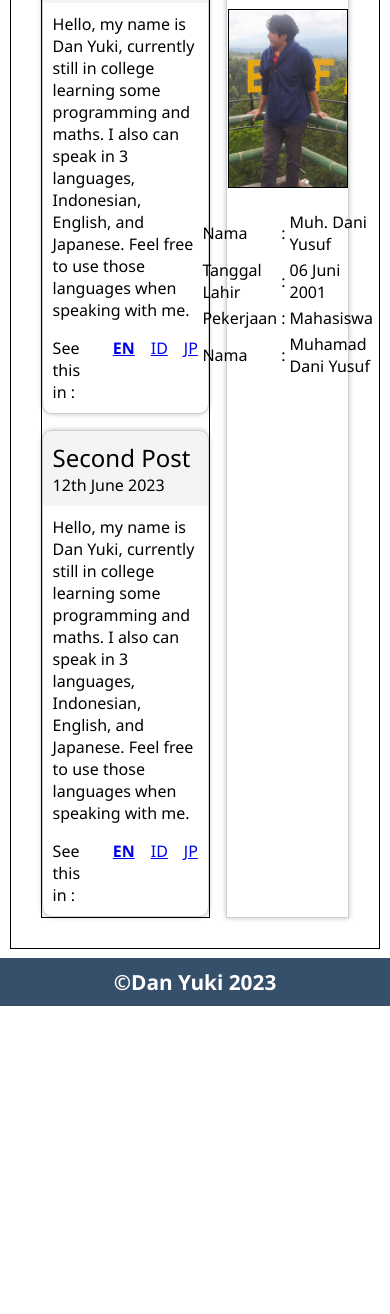
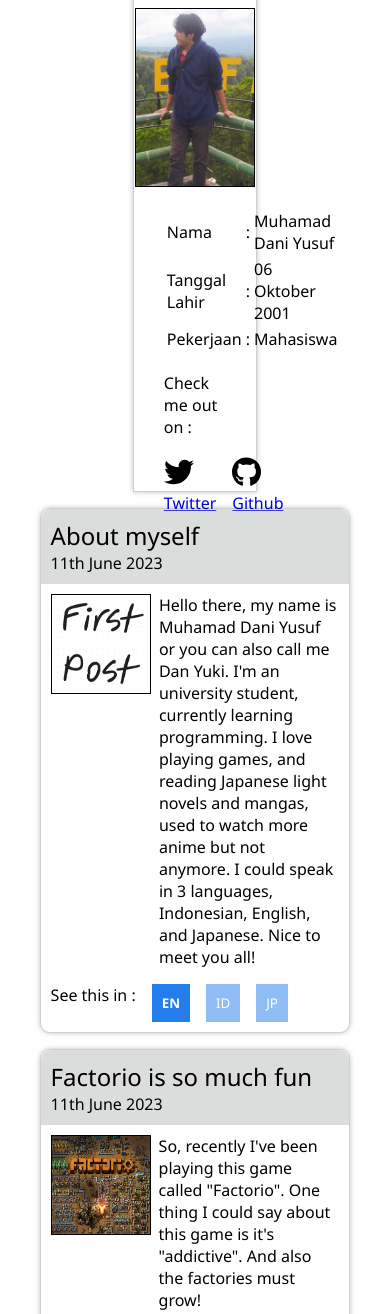
Before and after one commit to DanYuki/dan-profile-page, a plain HTML site: page index.html in a window 390 px wide. Shown: the part 381-1695 px from the top of the page. Before the commit the page ends 1387 px from the top, so only its background shows below. Drawn offline with Linux system fonts and the light colour scheme.

Commit message:
Fixed the language switching stuff, and also finished the media query, all's done

```diff
--- a/assets/css/main.css
+++ b/assets/css/main.css
@@ -46,7 +46,7 @@ body .content {
 .content {
     margin: 0.6em 0.6em 0.6em 0.6em;
     padding: 30px;
-    border: 1px solid;
+    /* border: 1px solid; */
 }
 
 .card {
@@ -58,13 +58,18 @@ body .content {
 
 aside {
     width: 40%;
+    max-height: 600px;
     /* font-size: .9em; */
     border: 1px solid;
     order: 2;
     display: flex;
     flex-direction: column;
     gap: 1.2em;
-    align-items: center;
+    /* align-items: center; */
+}
+
+aside img {
+    align-self: center;
 }
 
 aside h1{
@@ -77,6 +82,16 @@ aside ul {
     border: 1px solid black;
 }
 
+aside .social {
+    display: flex;
+    gap: 1em;
+}
+
+aside .social-link {
+    display: flex;
+    flex-direction: column;
+}
+
 main {
     width: 100%;
     display: flex;
@@ -86,7 +101,7 @@ main {
     /* margin: 0.6em 0.6em 0.6em 0.6em; */
     /* padding: 30px; */
     order: 1;
-    border: 1px solid;
+    /* border: 1px solid; */
 }
 
 .post {
@@ -96,7 +111,7 @@ main {
 }
 
 .post .post-title{
-    background-color: #a0a3a120;
+    background-color: #a0a3a160;
     padding: 10px;
     border-radius: 10px 10px 0 0;
     /* border: 1px solid; */
@@ -111,18 +126,39 @@ main {
     padding: 10px;
 }
 
+.post .post-body {
+    display: flex;
+    gap: .5em;
+}
+
+.post button {
+    background-color: #237deb;
+    color: white;
+    border: none;
+    padding: 10px;
+}
+
 .post .post-lang {
     margin-top: 1em;
     display: flex;
     gap: 1em;
 }
 
+
 .post .post-lang .lang-active {
+        background-color: #237deb;
     font-weight: bold;
 }
 
 .post .post-lang .lang-disabled {
+    background-color: #237deb80;
     font-weight: lighter;
+}
+
+.post .post-lang .lang-disabled:hover {
+    background-color: #237deb;
+    /* font-weight: lighter; */
+    transition: .2s ease-in-out;
 }
 
 .post .active {
@@ -143,3 +179,14 @@ footer {
     /* left: 0; */
     width: 100%;
 }
+
+@media screen and (max-width: 720px) {
+    body .content {
+        display: block;
+    }
+    aside {
+        margin-left: auto;
+        margin-right: auto;
+        margin-bottom: 1em;
+    }
+}
--- a/index.html
+++ b/index.html
@@ -5,6 +5,7 @@
     <meta name="viewport" content="width=device-width, initial-scale=1.0">
     <title>Dan Yuki</title>
     <link rel="stylesheet" href="assets/css/main.css">
+    <script src="https://kit.fontawesome.com/7e1a72f06d.js" crossorigin="anonymous"></script>
 </head>
 <body>
     <header>
@@ -31,71 +32,93 @@
                 <tr>
                     <td>Nama</td>
                     <td>:</td>
-                    <td style="vertical-align: center;">Muh. Dani Yusuf</td>
+                    <td style="vertical-align: center;">Muhamad Dani Yusuf</td>
                 </tr>
                 <tr>
                     <td>Tanggal Lahir</td>
                     <td>:</td>
-                    <td>06 Juni 2001</td>
+                    <td>06 Oktober 2001</td>
                 </tr>
                 <tr>
                     <td>Pekerjaan</td>
                     <td>:</td>
                     <td>Mahasiswa</td>
                 </tr>
-                <tr>
-                    <td>Nama</td>
-                    <td>:</td>
-                    <td>Muhamad Dani Yusuf</td>
-                </tr>
             </table>
-            <!-- <ul>
-                <li>Nama : Muhamad Dani Yusuf</li>
-                <li>Tempat Tanggal Lahir : Bekasi, <br>06 Oktober 2001</li>
-                <li>Pekerjaan : Mahasiswa di Universitas Bhayangkara Jakarta Raya</li>
-                <li>Check me out on : </li> -->
-                <!-- Put github and twitter -->
-            <!-- </ul> -->
+            <p>Check me out on :</p>
+            <div class="social">
+                <div class="social-link">
+                    <a href="https://twitter.com/DanYuki8" target="_blank"><img src="assets/img/twitter.svg" alt="" height="30px"><p>Twitter</p></a>
+                </div>
+                <div class="social-link">
+                    <a href="https://github.com/DanYuki" target="_blank"><img src="assets/img/github.svg" alt="" height="30px"><p>Github</p></a>
+                </div>
+            </div>
         </aside>
         <main>
             <article class="card post" id="article-1">
-                <div class="post-title">
-                    <h1 class="lang-en active">A little bit of myself</h1>
-                    <h1 class="lang-id disabled">Sedikit tentang saya</h1>
+                <div class="post-title" >
+                    <h1 class="lang-en active">About myself</h1>
+                    <h1 class="lang-id disabled">Tentang diri saya</h1>
                     <h1 class="lang-jp disabled">自分のこと</h1>
                     <p>11th June 2023</p>
                 </div>
                 <div class="post-content">
-                    <p class="lang-en active">Hello, my name is Dan Yuki, currently still in college learning some programming and maths. I also can speak in 3
-                        languages, Indonesian, English, and Japanese. Feel free to use those languages when speaking with me.</p>
-                    <p class="lang-id disabled">Halo, nama saya Dan Yuki, saat ini sedang menjalankan studi di universitas belajar programming dan matematika. Selain itu saya juga dapat berbicara dalam 3 bahasa, Bahasa Indonesia, Bahasa Inggris dan Bahasa Jepang</p>
-                    <p class="lang-jp disabled">Ini bahasa jepang</p>
+                    <div class="post-body">
+                        <img src="assets/img/first-post.png" alt="" height="100px" style="border :1px solid">
+                        <p class="lang-en active">Hello there, my name is Muhamad Dani Yusuf or you can also call me Dan Yuki. I'm an university student, currently learning programming. I love playing games, and reading Japanese light novels and mangas, used to watch more anime but not anymore. I could speak in 3 languages, Indonesian, English, and Japanese. Nice to meet you all!</p>
+                        <p class="lang-id disabled">Halo, nama saya Muhamad Dani Yusuf atau boleh juga panggil saya Dan Yuki. Saya seorang mahasiswa yang saat ini sedang belajar programming. Saya suka main game, dan baca light novel dan manga Jepang, dulu sering nonton anime tapi sekarang jarang. Saya bisa berbicara dalam 3 bahasa, bahasa Indonesia, Inggris, dan Jepang. Salam kenal semuanya!</p>
+                        <p class="lang-jp disabled">こんにちは、私はMuhamad Dani Yusufですダン雪と呼ぶのもいいです。私は大学生です、プログラミングを学んでいます。ゲームをやるのは好きです、小説と漫画を読むのも好きです。三つの言語で話せます、インドネシア語、英語、と日本語です。よろしく！</p>
+                    </div>
                     <div class="post-lang">
                         <p>See this in : </p>
-                        <a href="#" onclick="change_language(this, 'lang-en', 0)" class="lang-active" id="en-1">EN</a>
-                        <a href="#" onclick="change_language(this, 'lang-id', 0)" class="lang-disabled" id="id-1">ID</a>
-                        <a href="#" onclick="change_language(this, 'lang-jp', 0)" class="lang-disabled" id="jp-1">JP</a>
+                        <button onclick="change_language(this, 'lang-en', 0)" class="lang-active">EN</button>
+                        <button  onclick="change_language(this, 'lang-id', 0)" class="lang-disabled">ID</button>
+                        <button  onclick="change_language(this, 'lang-jp', 0)" class="lang-disabled">JP</button>
+                    </div>
+                </div>
+            </article>
+            <article class="card post">
+            <div class="post-title">
+                <h1 class="lang-en active">Factorio is so much fun</h1>
+                <h1 class="lang-id disabled">Kecanduan Factorio</h1>
+                <h1 class="lang-jp disabled">ファクトリオのせいで中毒になってる私</h1>
+                <p>11th June 2023</p>
+            </div>
+                <div class="post-content">
+                    <div class="post-body">
+                        <img src="assets/img/factorio.png" alt="" height="100px" width="100px" style="border :1px solid">
+                        <p class="lang-en active">So, recently I've been playing this game called "Factorio". One thing I could say about this game is it's "addictive". And also the factories must grow!</p>
+                        <p class="lang-id disabled">Jadi, akhir-akhir ini saya lagi main game namanya "Factorio". Satu hal yang bisa saya bilang soal game ini itu "Candu". Dan juga, the factories must grow! Ini adalah ungkapan yang sering diucapkan oleh pemain factorio wkwkw</p>
+                        <p class="lang-jp disabled">最近はさ「フクトリオ」というゲームをめちゃ遊んでいます、なんか楽しい過ぎて中毒な感じになります。ファクトリオプレイヤー同士の言葉があります「The factories must grow!」</p>
+                    </div>
+                    <div class="post-lang">
+                        <p>See this in : </p>
+                        <button onclick="change_language(this, 'lang-en', 1)" class="lang-active">EN</button>
+                        <button onclick="change_language(this, 'lang-id', 1)" class="lang-disabled">ID</button>
+                        <button onclick="change_language(this, 'lang-jp', 1)" class="lang-disabled">JP</button>
                     </div>
                 </div>
             </article>
             <article class="card post">
                 <div class="post-title">
-                    <h1>Second Post</h1>
-                    <p>12th June 2023</p>
+                    <h1 class="lang-en active">Why do I learn more than one foreign language?</h1>
+                    <h1 class="lang-id disabled">Kenapa saya belajar lebih dari satu bahasa asing?</h1>
+                    <h1 class="lang-jp disabled">なぜ一つ以上の外国の言語を学んでるのか?</h1>
+                    <p>13th June 2023</p>
                 </div>
                 <div class="post-content">
-                    <p class="lang-en active">Hello, my name is Dan Yuki, currently still in college learning some programming and maths. I
-                        also can speak in 3
-                        languages, Indonesian, English, and Japanese. Feel free to use those languages when speaking with me.</p>
-                    <p class="lang-id disabled">Halo, nama saya Dan Yuki, saat ini sedang menjalankan studi di universitas belajar
-                        programming dan matematika. Selain itu saya juga dapat berbicara dalam 3 bahasa, Bahasa Indonesia, Bahasa Inggris
-                        dan Bahasa Jepang</p>
-                    <p class="lang-jp disabled">Ini bahasa jepang</p>
+                    <div class="post-body">
+                        <img src="assets/img/language.jpg" alt="" height="100px" width="100px" style="border :1px solid">
+                        <p class="lang-en active">Honestly, I like learning languages, there's a certain feeling of satisfaction when I know the true context of something said in other language. And when I learn a language, I also learn the culture behind it, so it kind of fun, to learn new things</p>
+                        <p class="lang-id disabled">Jujur aja, saya suka belajar bahasa, ada rasa kepuasan tersendiri yang saya rasa ketika tau konteks sesungguhnya dari perkataan/kalimat yang diucapkan dalam bahasa lain. Dan ketika saya belajar suatu bahasa, saya juga belajar budaya yang ada menyertainya, jadi rasanya cukup asik karena bisa belajar hal baru</p>
+                        <p class="lang-jp disabled">正直にいうと、言語を学ぶのが好きです、なんか本当コンテクストを理解できるときは満足みたいな感覚があります。言語を学ぶときはその言語と国の文化をまなんでます。新しい事を学ぶのは楽しいです</p>
+                    </div>
                     <div class="post-lang">
                         <p>See this in : </p>
-                        <a href="#" onclick="change_language(this, 'lang-en', 1)" class="lang-active">EN</a>
-                        <a href="#" onclick="change_language(this, 'lang-id', 1)" class="lang-disabled" >ID</a>
-                        <a href="#" onclick="change_language(this, 'lang-jp', 1)" class="lang-disabled">JP</a>
+                        <button onclick="change_language(this, 'lang-en', 2)" class="lang-active">EN</button>
+                        <button onclick="change_language(this, 'lang-id', 2)" class="lang-disabled">ID</button>
+                        <button onclick="change_language(this, 'lang-jp', 2)" class="lang-disabled">JP</button>
                     </div>
                 </div>
             </article>
@@ -111,21 +134,26 @@
             // Ubah button yang aktif
             article = document.getElementsByTagName('article').item(index);
             activeLanguage = article.getElementsByClassName('lang-active').item(0);
-            console.log(article);
             activeLanguage.className = 'lang-disabled';
 
             // Disable text
-            textToBeDisabled = article.getElementsByClassName('active');
-            foreac
-            textToBeDisabled.classList.replace('active', 'disabled')
+            textToBeDisabled = article.querySelectorAll('.active');
+            textToBeDisabled.forEach(function (item) {
+                item.classList.replace('active', 'disabled');
+            });
 
+            // Mengaktifkan tombol bahasa
             event.className = 'lang-active';
-            targetLanguage = article.getElementsByClassName(language).item(0);
-            // console.log(targetLanguage);
-            targetLanguage.className = language + " active";
+
+            // Mengaktifkan heading dan paragraf dalam post
+            targetLanguage = article.querySelectorAll('.'+language);
+            targetLanguage.forEach(function (item) {
+                item.classList.replace('disabled', 'active');
+            });
         }
     </script>
 </body>
 </html>
 
 <!-- Make script that switch post language, the text is hardcoded, or written in p tag, but hidden, and show when user click the button -->
+<!-- I don't know what I'm doing, just spamming with class and flexbox wkwkwk -->
```
Also changed, not shown: assets/img/first-post.png (renamed from assets/img/first-project.png), assets/img/github.svg (added), assets/img/language.jpg (renamed from assets/img/372723-PBRMCY-256.jpg), assets/img/twitter.svg (added).
